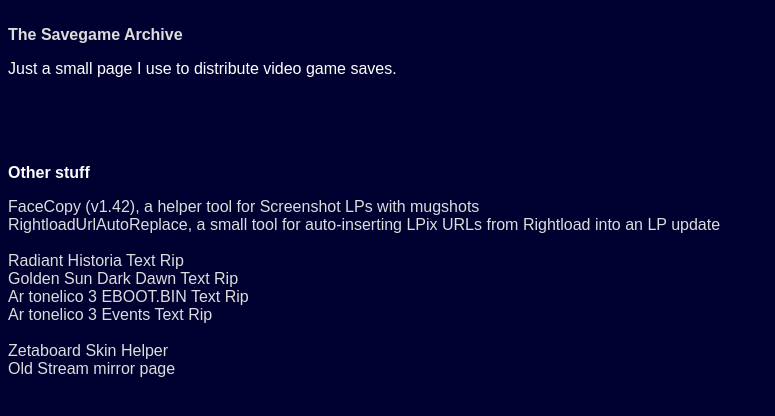
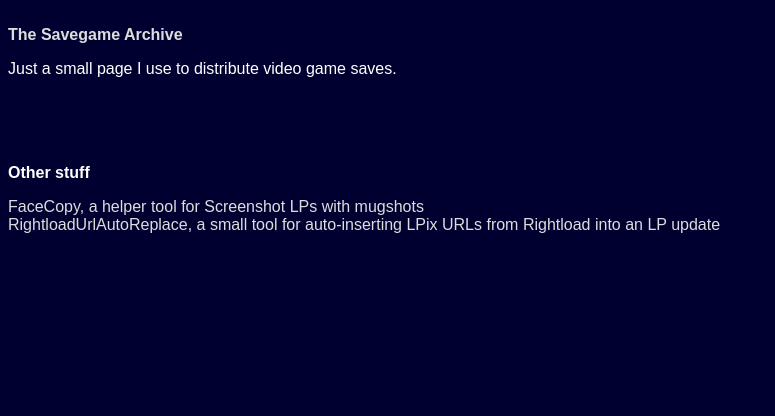
Before and after one commit to AdmiralCurtiss/hyouta-website, a PHP site: page / in a window 1280 px wide. Shown: the part 204-620 px from the top of the page, without its empty margins (0-775 px from the left). Run offline with PHP 8.4, Linux system fonts and the light colour scheme.

Commit message:
[No message in converted SVN repo]

```diff
--- a/index.php
+++ b/index.php
@@ -20,15 +20,7 @@ Just a small page I use to distribute video game saves.
 </p>
 <br><br><br>
 <h3>Other stuff</h3>
-<a href="/stuff/FaceCopy1.42.7z">FaceCopy (v1.42), a helper tool for Screenshot LPs with mugshots</a><br>
-<a href="/stuff/RightloadUrlAutoReplace.rar">RightloadUrlAutoReplace, a small tool for auto-inserting LPix URLs from Rightload into an LP update</a><br>
-<br>
-<a href="/stuff/RadiantHistoriaTextDump.rar">Radiant Historia Text Rip</a><br>
-<a href="/stuff/DarkDawnMessageRipEUR.rar">Golden Sun Dark Dawn Text Rip</a><br>
-<a href="/artonelico/AT3.BIN.dmp.txt.rar">Ar tonelico 3 EBOOT.BIN Text Rip</a><br>
-<a href="/artonelico/AT3_Event_dump.rar">Ar tonelico 3 Events Text Rip</a><br>
-<br>
-<a href="/zetaskin.html">Zetaboard Skin Helper</a><br>
-<a href="/zachnorn.htm">Old Stream mirror page</a><br>
+<a href="https://github.com/AdmiralCurtiss/FaceCopy/releases">FaceCopy, a helper tool for Screenshot LPs with mugshots</a><br>
+<a href="https://github.com/AdmiralCurtiss/RightloadUrlAutoReplace/releases">RightloadUrlAutoReplace, a small tool for auto-inserting LPix URLs from Rightload into an LP update</a><br>
 </body>
 </html>
--- a/stream/index.php
+++ b/stream/index.php
@@ -164,7 +164,7 @@ if ( $sidebyside ) {
 if ( $disablechat ) { } else {
 ?>
 <div class="irc">
-<iframe src="http://widget.mibbit.com/?server=irc.gamesurge.net&channel=%23B8Stickam" width="<?php echo $sidebyside ? '500' : '640'; ?>" height="<?php echo $sidebyside ? '550' : '400'; ?>"></iframe>
+<iframe src="http://webchat.gamesurge.net/?channels=B8Stickam&uio=d4" width="<?php echo $sidebyside ? '500' : '640'; ?>" height="<?php echo $sidebyside ? '550' : '400'; ?>"></iframe>
 </div>
 <?php
 }
```
